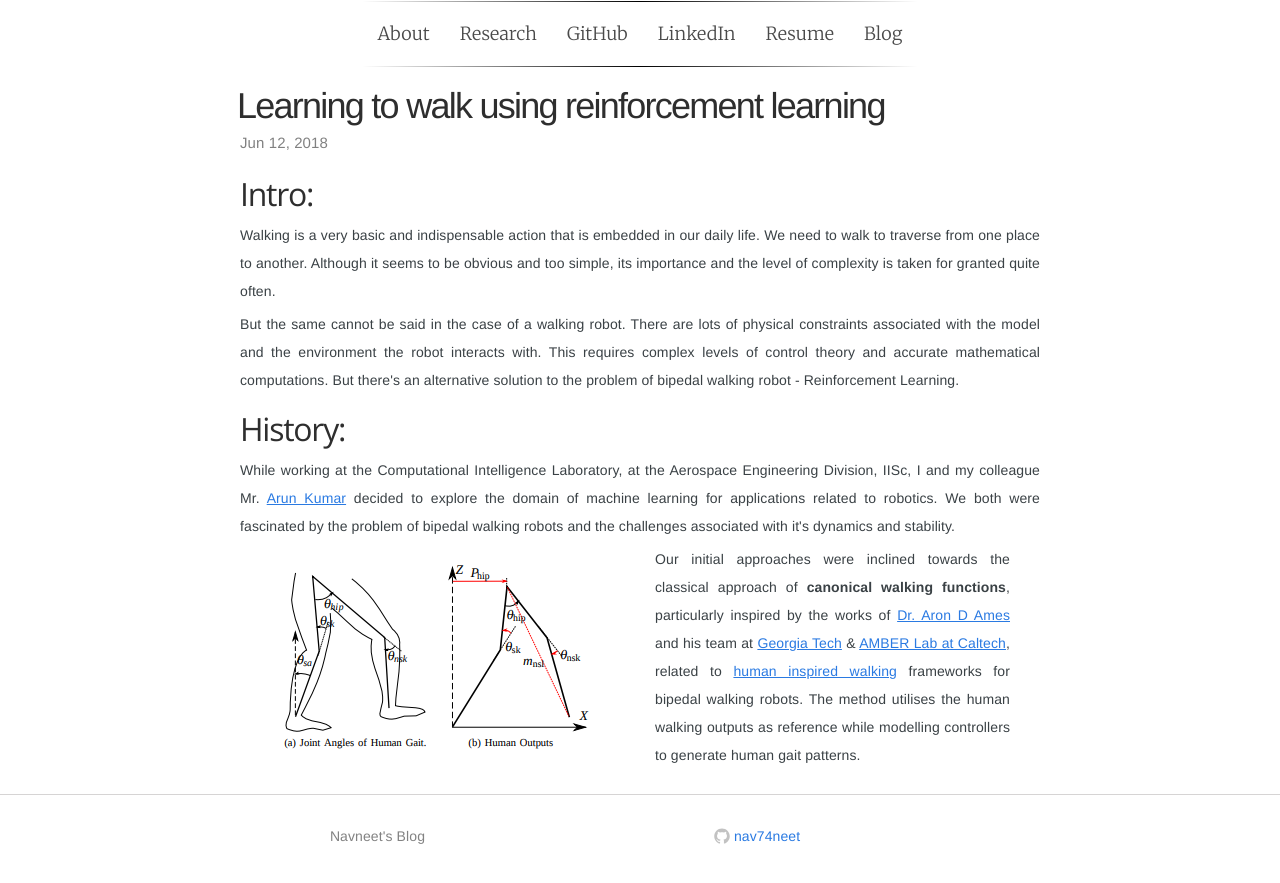
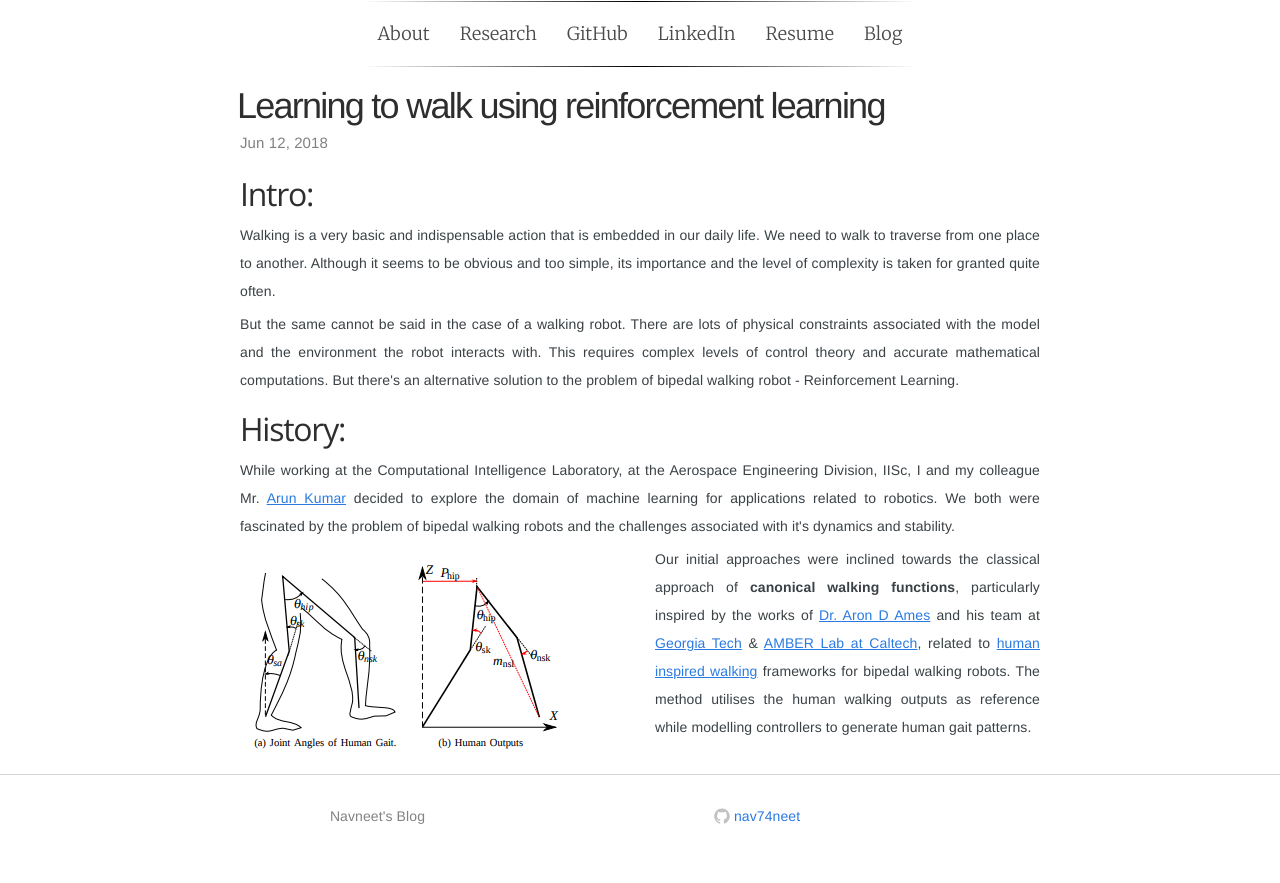
Before and after one commit to navuboy/navuboy.github.io, a Jekyll site: the page built from _posts/2018-06-12-ddpg.md, in a window 1280 px wide. Shown: the top 883 px of the page. Built offline with Jekyll 4.4.1, drawn with Linux system fonts in a browser that asks for light colours; some web fonts are replaced.

Commit message:
Updated post

```diff
--- a/_posts/2018-06-12-ddpg.md
+++ b/_posts/2018-06-12-ddpg.md
@@ -20,7 +20,7 @@ tags: reinforcement learning, ddpg, bipedal walking,
 <div class="col-md-6">
     <p style="text-align:justify">Our initial approaches were inclined towards the classical approach of <strong>canonical walking functions</strong>, particularly inspired by the works of <a href="http://ames.gatech.edu/" class="md-link"> Dr. Aron D Ames</a> and his team at <a href="https://www.gatech.edu/" class="md-link">Georgia Tech</a> & <a href="http://www.bipedalrobotics.com/" class="md-link">AMBER Lab at Caltech</a>, related to <a href="http://ames.gatech.edu/ijbbr_2014.pdf" class="md-link">human inspired walking</a> frameworks for bipedal walking robots. The method utilises the human walking outputs as reference while modelling controllers to generate human gait patterns.</p>
 </div> -->
-<div class="container-fluid">
+<div class="row">
     <div class="col-md-6">
     <img class="rimg" src="{{ site.github.url }}/media/blog/human_inputs.png" />
     </div>
```
